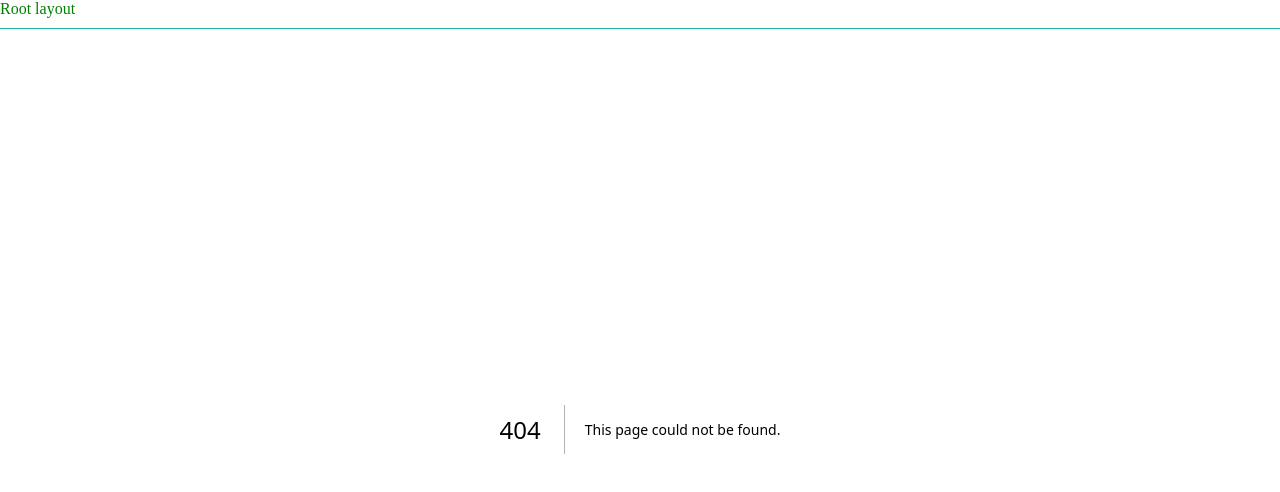
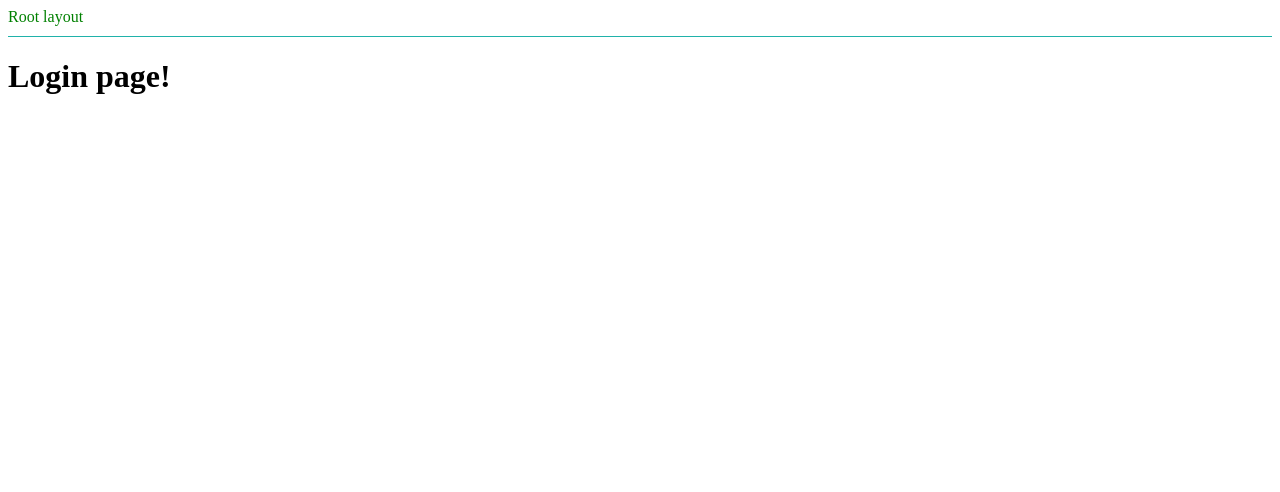
Before and after one commit to amirmvahed/next-dk-code, a Next.js app: page /login in a window 1280 px wide. Before the commit this address had no page. Shown: the top 492 px of the page. Built offline with nearby package versions, Linux system fonts and the light colour scheme.

Commit message:
07-project-organization

```diff
--- /dev/null
+++ b/app/(auth)/login/page.js
@@ -0,0 +1,3 @@
+export default function Login() {
+    return <h1>Login page!</h1>
+}
```
